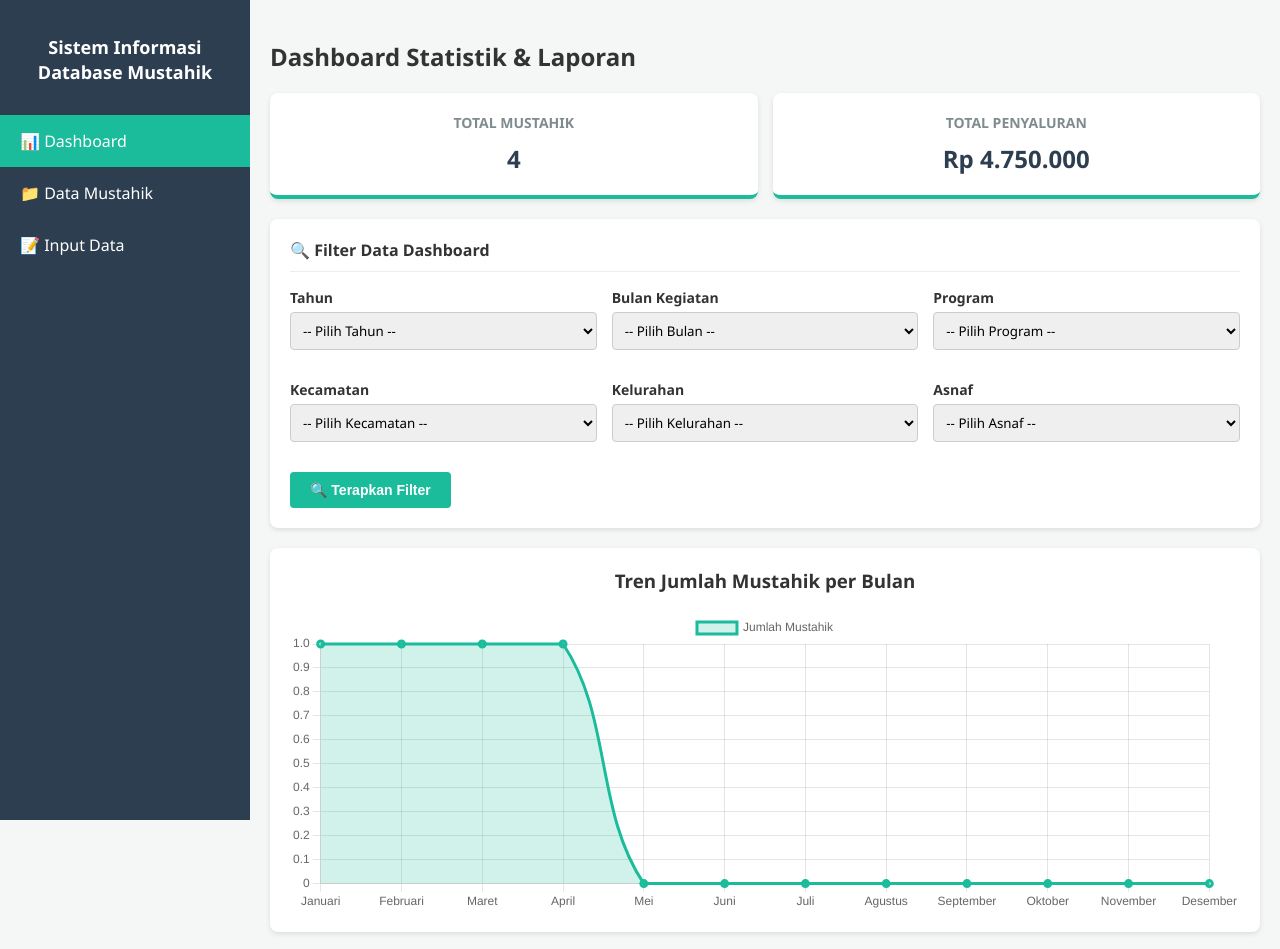
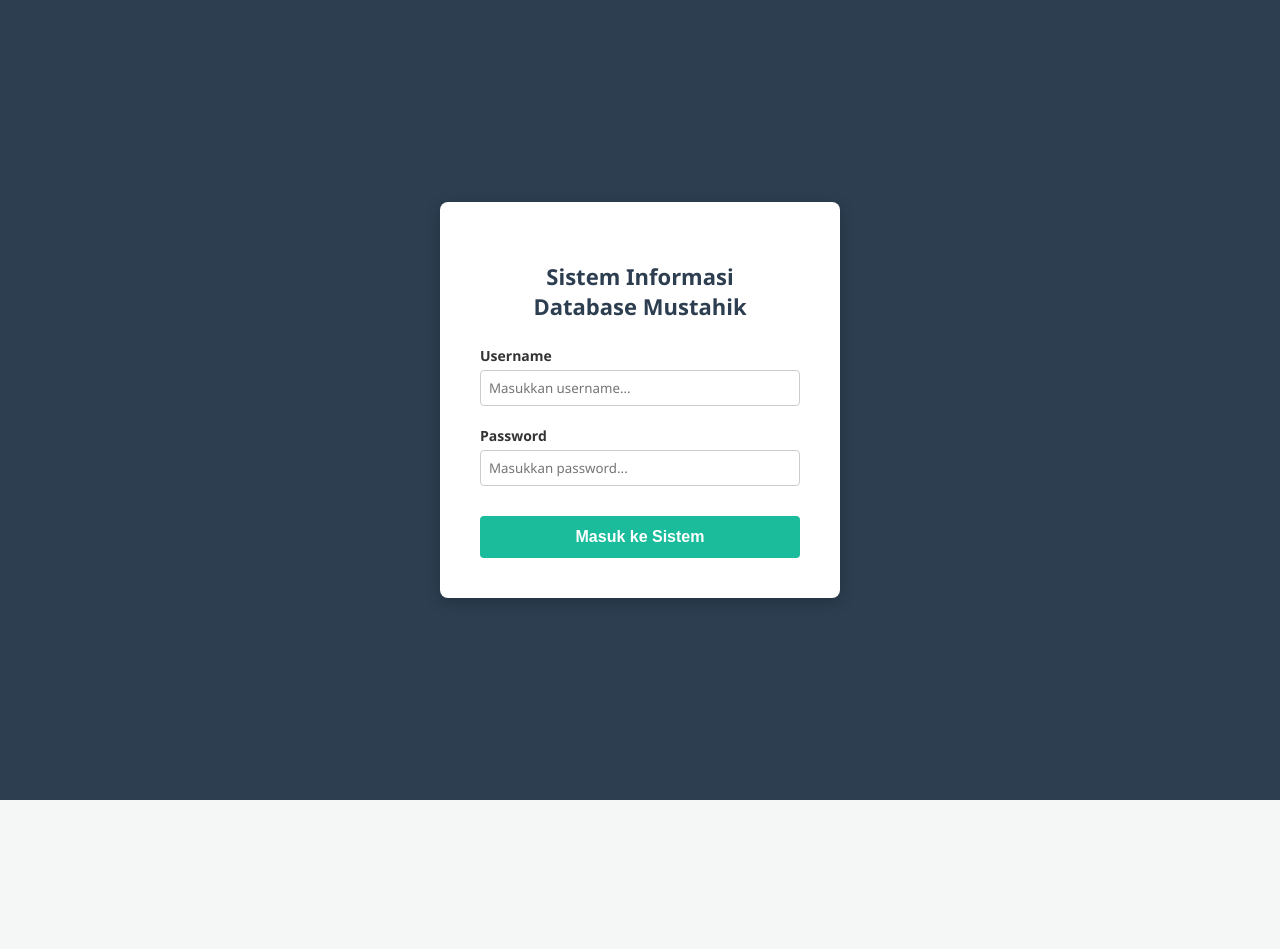
Before and after one commit to onaff/sim_mustahik, a plain HTML site: page index.html in a window 1280 px wide. Shown: the top 949 px of the page. After the commit the page ends 800 px from the top, so only its background shows below. Drawn offline with nearby package versions, Linux system fonts and the light colour scheme.

Commit message:
index.html

```diff
--- a/index.html
+++ b/index.html
@@ -6,26 +6,39 @@
     <title>Sistem Informasi Database Mustahik</title>
     <script src="https://cdn.jsdelivr.net/npm/chart.js"></script>
     <style>
-        body { font-family: 'Segoe UI', Tahoma, Geneva, Verdana, sans-serif; margin: 0; background-color: #f4f7f6; color: #333; display: flex; }
-        .sidebar { width: 250px; background-color: #2c3e50; color: white; height: 100vh; padding-top: 20px; position: fixed; }
+        * { box-sizing: border-box; }
+        body { font-family: 'Segoe UI', Tahoma, Geneva, Verdana, sans-serif; margin: 0; background-color: #f4f7f6; color: #333; display: flex; height: 100vh; overflow: hidden; }
+
+        /* HALAMAN LOGIN */
+        #login-page { position: fixed; top: 0; left: 0; width: 100vw; height: 100vh; background: #2c3e50; display: flex; justify-content: center; align-items: center; z-index: 9999; }
+        .login-card { background: white; padding: 40px; border-radius: 8px; box-shadow: 0 4px 15px rgba(0,0,0,0.2); width: 100%; max-width: 400px; text-align: center; }
+        .login-card h2 { margin-bottom: 25px; color: #2c3e50; font-size: 22px; }
+        .login-card .form-group { text-align: left; margin-bottom: 20px; }
+        .login-card .btn { width: 100%; padding: 12px; font-size: 16px; margin-top: 10px; }
+
+        /* SIDEBAR */
+        .sidebar { width: 250px; background-color: #2c3e50; color: white; height: 100vh; padding-top: 20px; position: fixed; top: 0; left: 0; display: none; z-index: 100; }
         .sidebar h2 { text-align: center; margin-bottom: 30px; font-size: 18px; padding: 0 10px; line-height: 1.4; }
         .sidebar a { display: block; color: white; padding: 15px 20px; text-decoration: none; cursor: pointer; transition: 0.3s; }
         .sidebar a:hover, .sidebar a.active { background-color: #1abc9c; }
+        .sidebar .logout-btn { background-color: #e74c3c; margin-top: 30px; }
+        .sidebar .logout-btn:hover { background-color: #c0392b; }
 
-        .main-content { margin-left: 250px; padding: 20px; width: calc(100% - 250px); box-sizing: border-box; }
+        /* MAIN CONTENT PRESISI */
+        .main-content { margin-left: 250px; padding: 20px; width: calc(100% - 250px); height: 100vh; overflow-y: auto; display: none; }
         .page-section { display: none; animation: fadeIn 0.5s; }
         .page-section.active { display: block; }
         @keyframes fadeIn { from { opacity: 0; } to { opacity: 1; } }
 
-        .card { background: white; padding: 20px; border-radius: 8px; box-shadow: 0 2px 5px rgba(0,0,0,0.1); margin-bottom: 20px; }
+        .card { background: white; padding: 20px; border-radius: 8px; box-shadow: 0 2px 5px rgba(0,0,0,0.1); margin-bottom: 20px; width: 100%; }
 
         .form-group { margin-bottom: 15px; }
         .form-group label { display: block; font-weight: bold; margin-bottom: 5px; font-size: 14px; }
-        .form-group input[type="text"], .form-group input[type="email"], .form-group input[type="number"], .form-group input[type="date"], .form-group select, .form-group textarea { width: 100%; padding: 8px; border: 1px solid #ccc; border-radius: 4px; box-sizing: border-box; font-family: inherit;}
-        .form-row { display: flex; gap: 15px; }
+        .form-group input[type="text"], .form-group input[type="email"], .form-group input[type="number"], .form-group input[type="password"], .form-group input[type="date"], .form-group select, .form-group textarea { width: 100%; padding: 8px; border: 1px solid #ccc; border-radius: 4px; box-sizing: border-box; font-family: inherit;}
+        .form-row { display: flex; gap: 15px; width: 100%; }
         .form-row .form-group { flex: 1; }
 
-        .filter-grid { display: grid; grid-template-columns: repeat(3, 1fr); gap: 15px; margin-bottom: 15px; }
+        .filter-grid { display: grid; grid-template-columns: repeat(3, 1fr); gap: 15px; margin-bottom: 15px; width: 100%; }
 
         .btn { background-color: #1abc9c; color: white; border: none; padding: 10px 20px; cursor: pointer; border-radius: 4px; font-size: 14px; font-weight: bold;}
         .btn:hover { background-color: #16a085; }
@@ -40,25 +53,45 @@
         th { background-color: #2c3e50; color: white; }
         tr:nth-child(even) { background-color: #f9f9f9; }
 
-        .stats-grid { display: grid; grid-template-columns: repeat(2, 1fr); gap: 15px; margin-bottom: 20px; }
+        .stats-grid { display: grid; grid-template-columns: repeat(2, 1fr); gap: 15px; margin-bottom: 20px; width: 100%; }
         .stat-card { background: white; padding: 20px; border-radius: 8px; box-shadow: 0 2px 5px rgba(0,0,0,0.1); text-align: center; border-bottom: 4px solid #1abc9c;}
         .stat-card h3 { margin: 0 0 10px 0; color: #7f8c8d; font-size: 14px; text-transform: uppercase;}
         .stat-card p { margin: 0; font-size: 24px; font-weight: bold; color: #2c3e50; }
-        .charts-grid { display: grid; grid-template-columns: repeat(2, 1fr); gap: 20px; }
+
+        .charts-grid { display: grid; grid-template-columns: repeat(2, 1fr); gap: 20px; width: 100%; }
     </style>
 </head>
 <body>
 
+    <!-- HALAMAN LOGIN (DUMMY) -->
+    <div id="login-page">
+        <div class="login-card">
+            <h2>Sistem Informasi<br>Database Mustahik</h2>
+            <form onsubmit="prosesLogin(event)">
+                <div class="form-group">
+                    <label>Username</label>
+                    <input type="text" id="username" required placeholder="Masukkan username...">
+                </div>
+                <div class="form-group">
+                    <label>Password</label>
+                    <input type="password" id="password" required placeholder="Masukkan password...">
+                </div>
+                <button type="submit" class="btn">Masuk ke Sistem</button>
+            </form>
+        </div>
+    </div>
+
     <!-- Sidebar -->
-    <div class="sidebar">
+    <div class="sidebar" id="appSidebar">
         <h2>Sistem Informasi Database Mustahik</h2>
         <a class="nav-link active" onclick="showPage('dashboard', this)">📊 Dashboard</a>
         <a class="nav-link" onclick="showPage('data', this)">📁 Data Mustahik</a>
         <a class="nav-link" onclick="showPage('input', this)">📝 Input Data</a>
+        <a class="nav-link logout-btn" onclick="prosesLogout()">🚪 Keluar / Logout</a>
     </div>
 
     <!-- Main Content -->
-    <div class="main-content">
+    <div class="main-content" id="appContent">
 
         <!-- DASHBOARD PAGE -->
         <div id="dashboard" class="page-section active">
@@ -137,7 +170,7 @@
             <!-- GRAFIK TREN BULANAN -->
             <div class="card">
                 <h3 style="text-align: center; margin-top:0;">Tren Jumlah Mustahik per Bulan</h3>
-                <div style="height: 300px; width: 100%;">
+                <div style="height: 300px; width: 100%; position: relative;">
                     <canvas id="lineChart"></canvas>
                 </div>
             </div>
@@ -146,13 +179,13 @@
             <div class="charts-grid">
                 <div class="card">
                     <h3 style="text-align: center; margin-top:0;">Penerima per Kecamatan</h3>
-                    <div style="height: 280px; width: 100%;">
+                    <div style="height: 280px; width: 100%; position: relative;">
                         <canvas id="barKecamatanChart"></canvas>
                     </div>
                 </div>
                 <div class="card">
                     <h3 style="text-align: center; margin-top:0;">Penerima per Kelurahan (23 Kelurahan)</h3>
-                    <div style="height: 280px; width: 100%;">
+                    <div style="height: 280px; width: 100%; position: relative;">
                         <canvas id="barKelurahanChart"></canvas>
                     </div>
                 </div>
@@ -162,13 +195,13 @@
             <div class="charts-grid">
                 <div class="card">
                     <h3 style="text-align: center; margin-top:0;">Sebaran per Program</h3>
-                    <div style="height: 280px; width: 100%;">
+                    <div style="height: 280px; width: 100%; position: relative;">
                         <canvas id="pieProgramChart"></canvas>
                     </div>
                 </div>
                 <div class="card">
                     <h3 style="text-align: center; margin-top:0;">Sebaran per Asnaf (8 Golongan)</h3>
-                    <div style="height: 280px; width: 100%;">
+                    <div style="height: 280px; width: 100%; position: relative;">
                         <canvas id="barAsnafChart"></canvas>
                     </div>
                 </div>
@@ -421,6 +454,29 @@
 
         let lineChart, barKecamatanChart, barKelurahanChart, pieProgramChart, barAsnafChart;
 
+        function prosesLogin(event) {
+            event.preventDefault();
+            document.getElementById("login-page").style.display = "none";
+            document.getElementById("appSidebar").style.display = "block";
+            document.getElementById("appContent").style.display = "block";
+
+            // Resize ulang grafik secara dinamis agar presisi setelah container dimunculkan
+            setTimeout(() => {
+                [lineChart, barKecamatanChart, barKelurahanChart, pieProgramChart, barAsnafChart].forEach(chart => {
+                    if (chart) chart.resize();
+                });
+                refreshDashboard(databaseMustahik);
+            }, 50);
+        }
+
+        function prosesLogout() {
+            document.getElementById("login-page").style.display = "flex";
+            document.getElementById("appSidebar").style.display = "none";
+            document.getElementById("appContent").style.display = "none";
+            document.getElementById("username").value = "";
+            document.getElementById("password").value = "";
+        }
+
         function updateKelurahanOptions() {
             let kecamatanSelect = document.getElementById("inputKecamatan");
             let kelurahanSelect = document.getElementById("inputKelurahan");
@@ -489,8 +545,15 @@
             document.querySelectorAll('.page-section').forEach(el => el.classList.remove('active'));
             document.getElementById(pageId).classList.add('active');
             document.querySelectorAll('.nav-link').forEach(el => el.classList.remove('active'));
-            element.classList.add('active');
+            if(element) element.classList.add('active');
             if(pageId === 'input') setNomorOtomatis();
+
+            // Sempurnakan ukuran chart jika kembali ke tab dashboard
+            setTimeout(() => {
+                [lineChart, barKecamatanChart, barKelurahanChart, pieProgramChart, barAsnafChart].forEach(chart => {
+                    if (chart) chart.resize();
+                });
+            }, 50);
         }
 
         function simpanDataBaru(event) {
@@ -660,6 +723,8 @@
             updateDashboardKelurahanOptions();
             renderTabel(databaseMustahik);
 
+            const commonOptions = { responsive: true, maintainAspectRatio: false };
+
             const ctxLine = document.getElementById('lineChart').getContext('2d');
             lineChart = new Chart(ctxLine, {
                 type: 'line',
@@ -675,14 +740,14 @@
                         tension: 0.4
                     }]
                 },
-                options: { responsive: true, maintainAspectRatio: false, plugins: { legend: { position: 'top' } } }
+                options: { ...commonOptions, plugins: { legend: { position: 'top' } } }
             });
 
             const ctxBarKec = document.getElementById('barKecamatanChart').getContext('2d');
             barKecamatanChart = new Chart(ctxBarKec, {
                 type: 'bar',
                 data: { labels: ['Argomulyo', 'Sidomukti', 'Sidorejo', 'Tingkir'], datasets: [{ label: 'Mustahik', data: [0,0,0,0], backgroundColor: ['#3498db', '#e74c3c', '#2ecc71', '#f1c40f'] }] },
-                options: { responsive: true, maintainAspectRatio: false, plugins: { legend: { display: false } } }
+                options: { ...commonOptions, plugins: { legend: { display: false } } }
             });
 
             const ctxBarKel = document.getElementById('barKelurahanChart').getContext('2d');
@@ -690,8 +755,7 @@
                 type: 'bar',
                 data: { labels: allKelurahanList, datasets: [{ label: 'Mustahik', data: new Array(23).fill(0), backgroundColor: '#34495e' }] },
                 options: {
-                    responsive: true,
-                    maintainAspectRatio: false,
+                    ...commonOptions,
                     plugins: { legend: { display: false } },
                     scales: { x: { ticks: { font: { size: 9 }, maxRotation: 90, minRotation: 45 } } }
                 }
@@ -701,7 +765,7 @@
             pieProgramChart = new Chart(ctxPieProg, {
                 type: 'pie',
                 data: { labels: ['Salatiga Cerdas', 'Salatiga Sehat', 'Salatiga Peduli', 'Salatiga Makmur', 'Salatiga Barokah'], datasets: [{ data: [0,0,0,0,0], backgroundColor: ['#9b59b6', '#3498db', '#e67e22', '#2ecc71', '#e74c3c'] }] },
-                options: { responsive: true, maintainAspectRatio: false, plugins: { legend: { position: 'bottom', labels: { boxWidth: 12, font: { size: 11 } } } } }
+                options: { ...commonOptions, plugins: { legend: { position: 'bottom', labels: { boxWidth: 12, font: { size: 11 } } } } }
             });
 
             const ctxBarAsnaf = document.getElementById('barAsnafChart').getContext('2d');
@@ -709,14 +773,11 @@
                 type: 'bar',
                 data: { labels: ['Fakir', 'Miskin', 'Amil', 'Mualaf', 'Riqab', 'Gharim', 'Sabilillah', 'Ibnu Sabil'], datasets: [{ label: 'Mustahik', data: new Array(8).fill(0), backgroundColor: '#e67e22' }] },
                 options: {
-                    responsive: true,
-                    maintainAspectRatio: false,
+                    ...commonOptions,
                     plugins: { legend: { display: false } },
                     scales: { x: { ticks: { font: { size: 10 } } } }
                 }
             });
-
-            refreshDashboard(databaseMustahik);
         };
     </script>
 </body>
```
